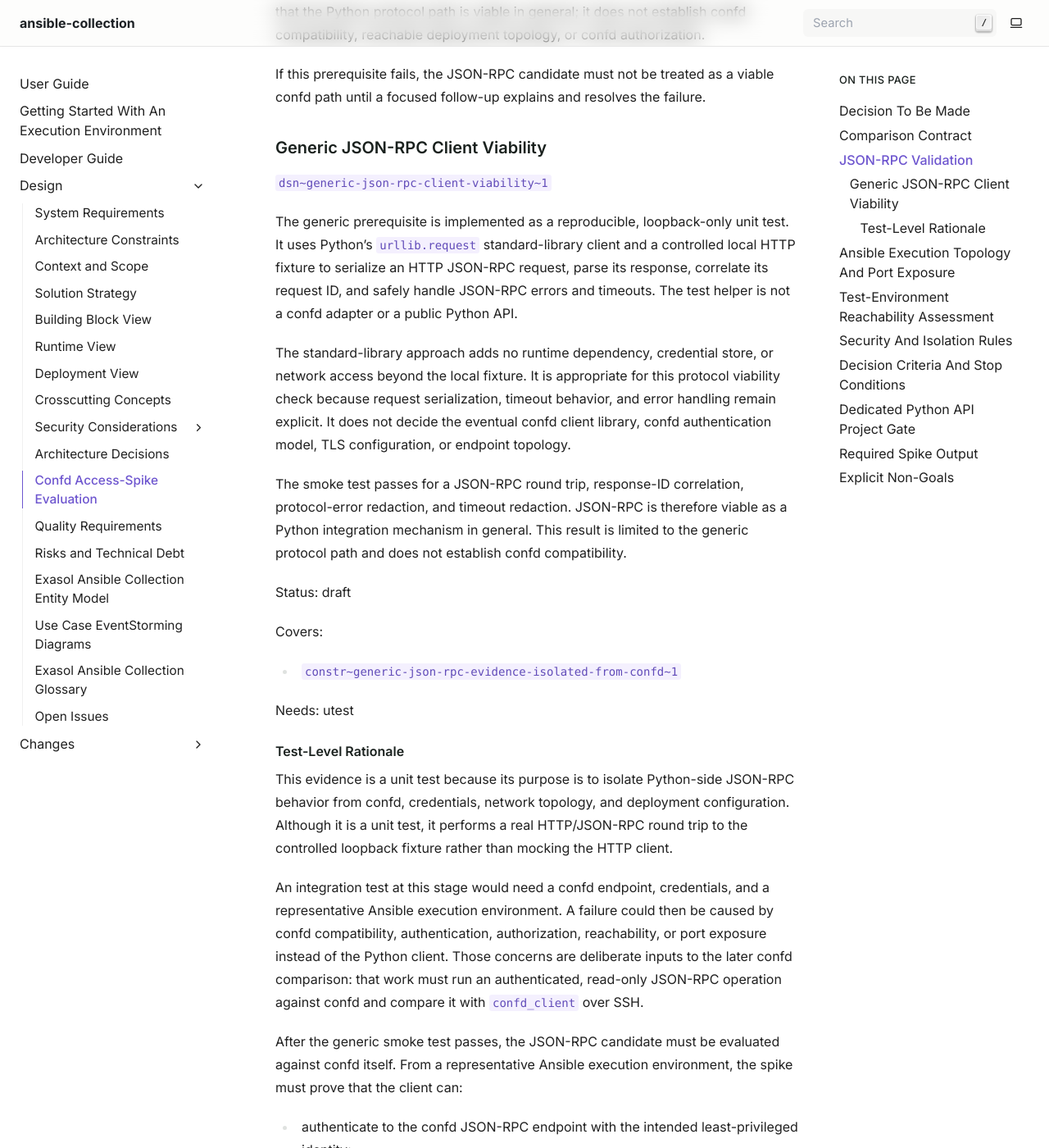
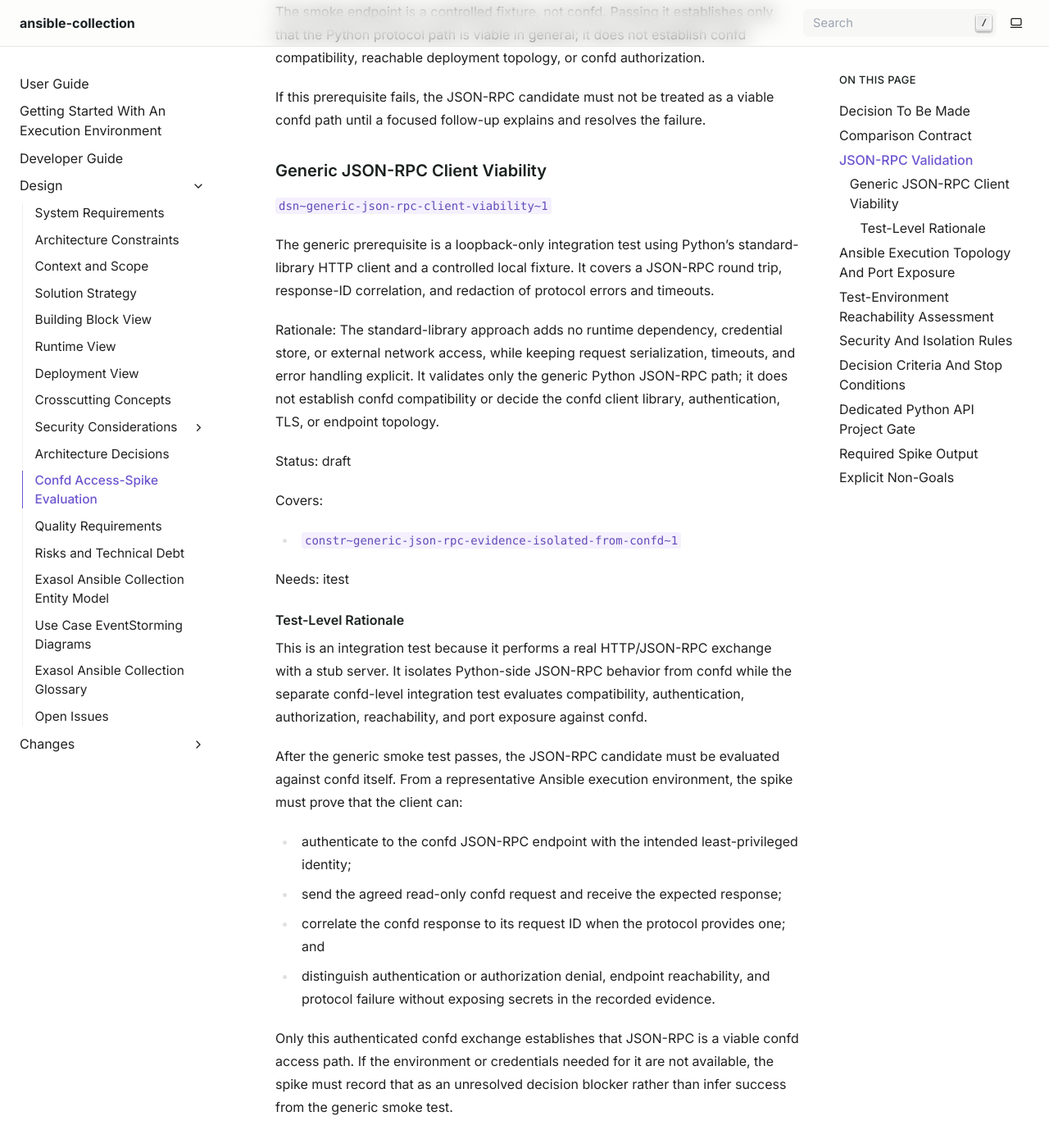
Before and after one commit to exasol/ansible-collection, a Sphinx documentation site: the page built from doc/design/confd_access_spike_evaluation.md, in a window 1280 px wide and 1400 px high, scrolled down 1812 px. Shown: the whole window at 82% size. Built offline with Sphinx 7.4.7, drawn with Linux system fonts in a browser that asks for light colours; some of the changed text lies outside the part shown.

Commit message:
Clarified JSON-RPC spike evidence
- Condensed the JSON-RPC rationale, classified stub-server checks as integration tests, documented timeout-delay evidence, and justified the test-only security suppression

```diff
--- a/doc/design/confd_access_spike_evaluation.md
+++ b/doc/design/confd_access_spike_evaluation.md
@@ -66,45 +67,30 @@ viable confd path until a focused follow-up explains and resolves the failure.
 ### Generic JSON-RPC Client Viability
 `dsn~generic-json-rpc-client-viability~1`
 
-The generic prerequisite is implemented as a reproducible, loopback-only unit
-test. It uses Python's `urllib.request` standard-library client and a
-controlled local HTTP fixture to serialize an HTTP JSON-RPC request, parse its
-response, correlate its request ID, and safely handle JSON-RPC errors and
-timeouts. The test helper is not a confd adapter or a public Python API.
+The generic prerequisite is a loopback-only integration test using Python's
+standard-library HTTP client and a controlled local fixture. It covers a
+JSON-RPC round trip, response-ID correlation, and redaction of protocol errors
+and timeouts.
 
-The standard-library approach adds no runtime dependency, credential store, or
-network access beyond the local fixture. It is appropriate for this protocol
-viability check because request serialization, timeout behavior, and error
-handling remain explicit. It does not decide the eventual confd client library,
-confd authentication model, TLS configuration, or endpoint topology.
-
-The smoke test passes for a JSON-RPC round trip, response-ID correlation,
-protocol-error redaction, and timeout redaction. JSON-RPC is therefore viable
-as a Python integration mechanism in general. This result is limited to the
-generic protocol path and does not establish confd compatibility.
+Rationale: The standard-library approach adds no runtime dependency,
+credential store, or external network access, while keeping request
+serialization, timeouts, and error handling explicit. It validates only the
+generic Python JSON-RPC path; it does not establish confd compatibility or
+decide the confd client library, authentication, TLS, or endpoint topology.
 
 Status: draft
 
 Covers:
 - `constr~generic-json-rpc-evidence-isolated-from-confd~1`
 
-Needs: utest
+Needs: itest
 
 #### Test-Level Rationale
 
-This evidence is a unit test because its purpose is to isolate Python-side
-JSON-RPC behavior from confd, credentials, network topology, and deployment
-configuration. Although it is a unit test, it performs a real HTTP/JSON-RPC
-round trip to the controlled loopback fixture rather than mocking the HTTP
-client.
-
-An integration test at this stage would need a confd endpoint, credentials,
-and a representative Ansible execution environment. A failure could then be
-caused by confd compatibility, authentication, authorization, reachability,
-or port exposure instead of the Python client. Those concerns are deliberate
-inputs to the later confd comparison: that work must run an authenticated,
-read-only JSON-RPC operation against confd and compare it with
-`confd_client` over SSH.
+This is an integration test because it performs a real HTTP/JSON-RPC exchange
+with a stub server. It isolates Python-side JSON-RPC behavior from confd while
+the separate confd-level integration test evaluates compatibility,
+authentication, authorization, reachability, and port exposure against confd.
 
 After the generic smoke test passes, the JSON-RPC candidate must be evaluated
 against confd itself. From a representative Ansible execution environment, the
```
Also changed, not shown: other parts of doc/design/confd_access_spike_evaluation.md (+2 -1 lines), doc/changesets/134-prove-generic-json-rpc-client-viability.md (+2 -2 lines), doc/design/constraints.md (+5 -5 lines), 1 other file.
